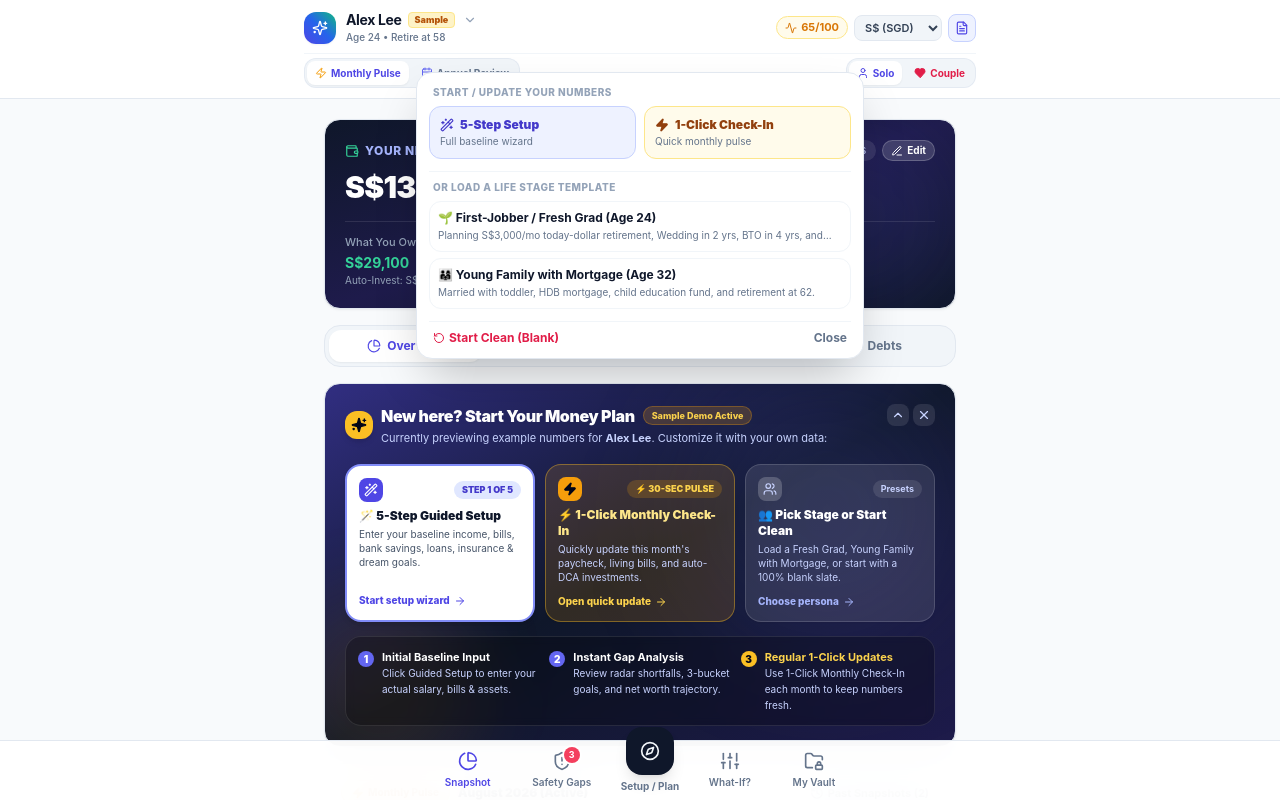
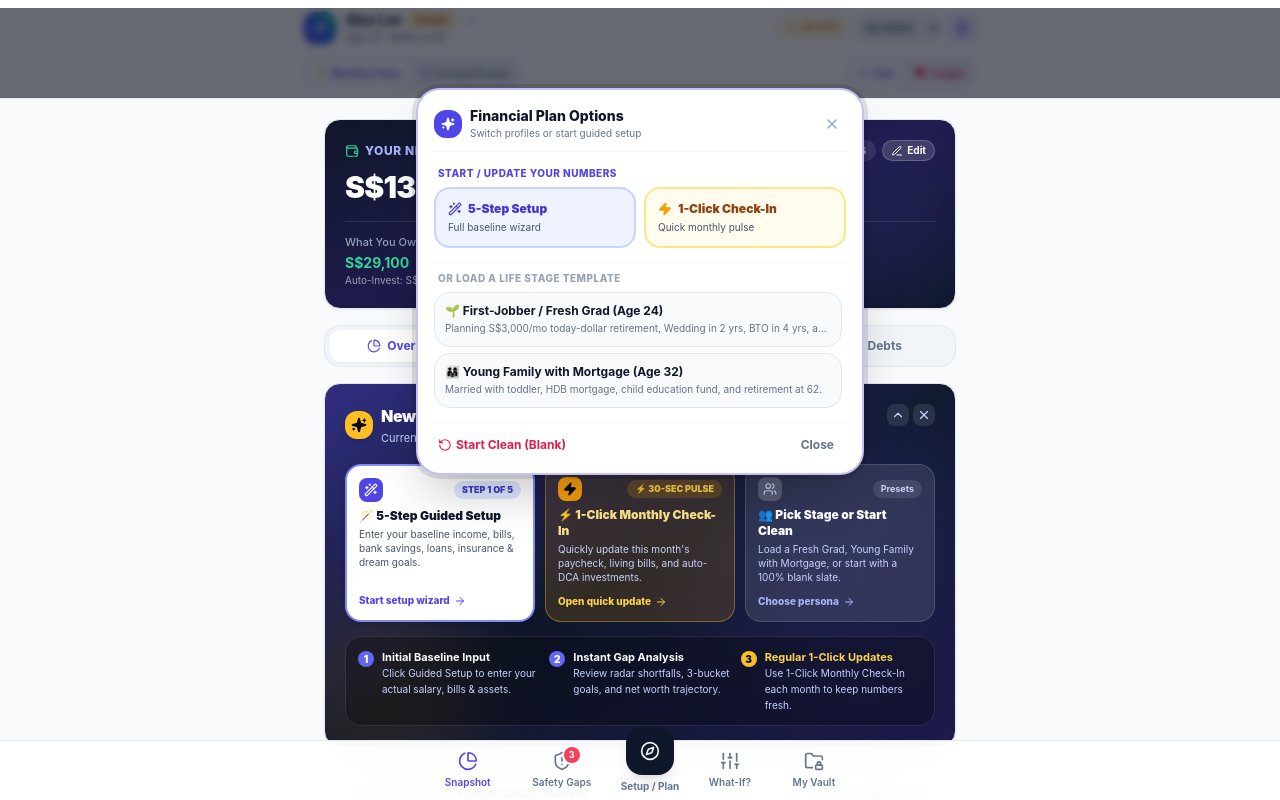
Before and after one commit to indexlab1412/needs-analysis, a Next.js app: page / in a window 1280 px wide. Both pictures are taken after a click on the button 470 px from the left and 20 px from the top of the page. Shown: the top 800 px of the page. Built offline with nearby package versions, Linux system fonts and the light colour scheme.

Commit message:
fix: add backdrop overlay and high-contrast card styling to profile dropdown menu

```diff
--- a/src/components/MobileHeader.tsx
+++ b/src/components/MobileHeader.tsx
@@ -15,6 +15,7 @@ import {
   Users,
   Heart,
   Wand2,
+  X,
 } from "lucide-react";
 
 export const MobileHeader: React.FC = () => {
@@ -204,12 +205,43 @@ export const MobileHeader: React.FC = () => {
         </div>
       </div>
 
-      {/* Preset & Profile Switcher Dropdown */}
+      {/* Preset & Profile Switcher Dropdown Modal with Backdrop */}
       {isDropdownOpen && (
-        <div className="absolute left-4 right-4 top-16 max-w-md mx-auto bg-white dark:bg-slate-900 border border-slate-200 dark:border-slate-800 rounded-2xl shadow-2xl p-3 z-50 animate-in fade-in zoom-in-95 duration-100 space-y-3">
+        <>
+          {/* Backdrop overlay to prevent click-through and separate popup from underlying dark/light sections */}
+          <div
+            className="fixed inset-0 z-40 bg-slate-950/60 backdrop-blur-sm animate-in fade-in duration-150"
+            onClick={() => setIsDropdownOpen(false)}
+          />
+
+          <div className="fixed left-4 right-4 top-20 max-w-md mx-auto bg-white dark:bg-slate-900 border-2 border-indigo-500/40 dark:border-indigo-400/50 rounded-3xl shadow-2xl p-4 z-50 animate-in fade-in zoom-in-95 duration-150 space-y-3.5 ring-4 ring-black/10 dark:ring-white/5">
+            {/* Header with Title & Close Button */}
+            <div className="flex items-center justify-between pb-2.5 border-b border-slate-100 dark:border-slate-800">
+              <div className="flex items-center gap-2">
+                <div className="w-7 h-7 rounded-xl bg-indigo-600 text-white flex items-center justify-center font-bold shadow-sm">
+                  <Sparkles className="w-3.5 h-3.5 fill-current" />
+                </div>
+                <div>
+                  <h3 className="text-xs sm:text-sm font-extrabold text-slate-900 dark:text-white">
+                    Financial Plan Options
+                  </h3>
+                  <p className="text-[10px] text-slate-500 dark:text-slate-400">
+                    Switch profiles or start guided setup
+                  </p>
+                </div>
+              </div>
+              <button
+                onClick={() => setIsDropdownOpen(false)}
+                className="p-1.5 rounded-full hover:bg-slate-100 dark:hover:bg-slate-800 text-slate-400 hover:text-slate-700 dark:hover:text-slate-200 transition-colors"
+                title="Close"
+              >
+                <X className="w-4 h-4" />
+              </button>
+            </div>
+
             {/* Quick Setup Actions */}
             <div className="space-y-1.5">
-            <div className="text-[10px] font-extrabold text-slate-400 uppercase tracking-wider px-1">
+              <div className="text-[10px] font-extrabold text-indigo-600 dark:text-indigo-400 uppercase tracking-wider px-1">
                 Start / Update Your Numbers
               </div>
               <div className="grid grid-cols-2 gap-2">
@@ -218,12 +250,12 @@ export const MobileHeader: React.FC = () => {
                     goToWizardStep(1);
                     setIsDropdownOpen(false);
                   }}
-                className="p-2.5 rounded-xl bg-indigo-50 hover:bg-indigo-100 dark:bg-indigo-950/60 dark:hover:bg-indigo-900/60 border border-indigo-200 dark:border-indigo-800 text-left transition-colors"
+                  className="p-3 rounded-2xl bg-indigo-50/90 hover:bg-indigo-100 dark:bg-indigo-950/80 dark:hover:bg-indigo-900/80 border-2 border-indigo-200 dark:border-indigo-800/80 text-left transition-colors group"
                 >
                   <div className="flex items-center gap-1.5 text-xs font-black text-indigo-700 dark:text-indigo-300">
                     <Wand2 className="w-3.5 h-3.5" /> 5-Step Setup
                   </div>
-                <div className="text-[10px] text-slate-500 dark:text-slate-400 mt-0.5 leading-tight">
+                  <div className="text-[10px] text-slate-600 dark:text-slate-300 mt-1 leading-tight">
                     Full baseline wizard
                   </div>
                 </button>
@@ -233,12 +265,12 @@ export const MobileHeader: React.FC = () => {
                     setIsQuickCheckinOpen(true);
                     setIsDropdownOpen(false);
                   }}
-                className="p-2.5 rounded-xl bg-amber-50 hover:bg-amber-100 dark:bg-amber-950/40 dark:hover:bg-amber-900/40 border border-amber-200 dark:border-amber-800 text-left transition-colors"
+                  className="p-3 rounded-2xl bg-amber-50/90 hover:bg-amber-100 dark:bg-amber-950/70 dark:hover:bg-amber-900/70 border-2 border-amber-200 dark:border-amber-700/80 text-left transition-colors group"
                 >
                   <div className="flex items-center gap-1.5 text-xs font-black text-amber-800 dark:text-amber-300">
-                  <Zap className="w-3.5 h-3.5 fill-current" /> 1-Click Check-In
+                    <Zap className="w-3.5 h-3.5 fill-current text-amber-500" /> 1-Click Check-In
                   </div>
-                <div className="text-[10px] text-slate-500 dark:text-slate-400 mt-0.5 leading-tight">
+                  <div className="text-[10px] text-slate-600 dark:text-slate-300 mt-1 leading-tight">
                     Quick monthly pulse
                   </div>
                 </button>
@@ -250,7 +282,7 @@ export const MobileHeader: React.FC = () => {
               <div className="text-[10px] font-extrabold text-slate-400 uppercase tracking-wider px-1">
                 Or Load a Life Stage Template
               </div>
-            <div className="space-y-1.5">
+              <div className="space-y-1.5 max-h-48 overflow-y-auto pr-1">
                 {Object.entries(SAMPLE_PROFILES).map(([key, item]) => (
                   <button
                     key={key}
@@ -258,7 +290,7 @@ export const MobileHeader: React.FC = () => {
                       loadPreset(key);
                       setIsDropdownOpen(false);
                     }}
-                  className="w-full text-left p-2 rounded-xl hover:bg-slate-50 dark:hover:bg-slate-800/80 border border-slate-100 dark:border-slate-800 transition-colors"
+                    className="w-full text-left p-2.5 rounded-2xl bg-slate-50 dark:bg-slate-800/90 hover:bg-indigo-50/70 dark:hover:bg-slate-750 border border-slate-200 dark:border-slate-700/90 hover:border-indigo-300 dark:hover:border-indigo-600 transition-all"
                   >
                     <div className="text-xs font-bold text-slate-900 dark:text-white">
                       {item.label}
@@ -271,24 +303,25 @@ export const MobileHeader: React.FC = () => {
               </div>
             </div>
 
-          <div className="pt-2 border-t border-slate-100 dark:border-slate-800 flex justify-between items-center px-1">
+            <div className="pt-2.5 border-t border-slate-100 dark:border-slate-800 flex justify-between items-center px-1">
               <button
                 onClick={() => {
                   resetProfile();
                   setIsDropdownOpen(false);
                 }}
-              className="text-xs font-bold text-rose-600 hover:underline flex items-center gap-1"
+                className="text-xs font-bold text-rose-600 dark:text-rose-400 hover:underline flex items-center gap-1"
               >
-              <RotateCcw className="w-3 h-3" /> Start Clean (Blank)
+                <RotateCcw className="w-3.5 h-3.5" /> Start Clean (Blank)
               </button>
               <button
                 onClick={() => setIsDropdownOpen(false)}
-              className="text-xs font-bold text-slate-500 hover:text-slate-800 dark:text-slate-300"
+                className="text-xs font-bold text-slate-500 hover:text-slate-800 dark:text-slate-300 px-2 py-1"
               >
                 Close
               </button>
             </div>
           </div>
+        </>
       )}
     </header>
   );
```
Lines whose indentation alone changed are shown as unchanged.
